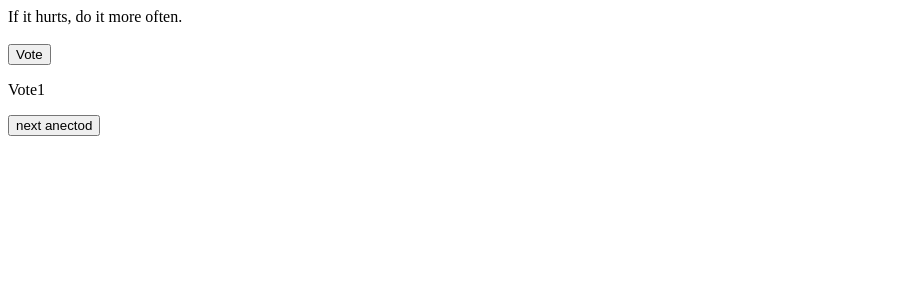
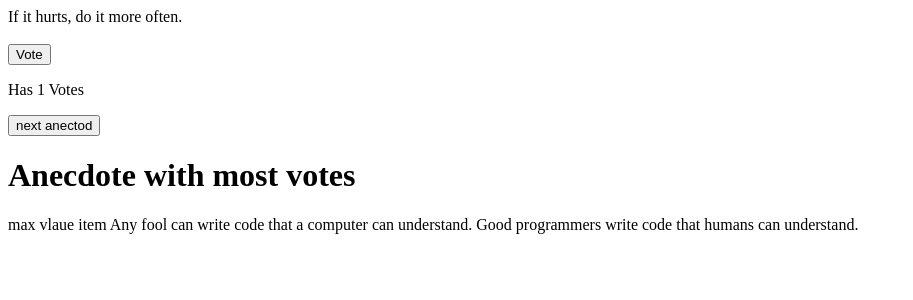
Before and after one commit to sohretturaman/fullstackopen-helsinky-exercises, a React (Vite) app in the folder part1/: page / in a window 1280 px wide. Shown: the top 300 px of the page, without its empty margins (0-913 px from the left). Built offline with nearby package versions, Linux system fonts and the light colour scheme.

Commit message:
exercise 1.14 has been completed in part1

```diff
--- a/part1/src/App.jsx
+++ b/part1/src/App.jsx
@@ -17,7 +17,7 @@ const App = () => {
 
   const Points = [1, 4, 6, 3, 2, 1, 3];
   const [selected, setSelected] = useState(0);
-  const [points, setPoints] = useState([1, 4, 6, 3, 2, 1, 3]);
+  const [points, setPoints] = useState([1, 4, 6, 7, 2, 1, 3]);
   if (selected >= anecdotes.length) {
     setSelected(0);
   }
@@ -29,17 +29,31 @@ const App = () => {
 
     console.log("copy value", selected, points[selected]);
   };
+  const findMax = () => {
+    let maxVal = points[0];
+    let whichItem = 0;
+
+    for (let i = 1; i < points.length; i++) {
+      if (points[i] > maxVal) {
+        maxVal = points[i];
+        whichItem = i;
+      }
+    }
+
+    return whichItem;
+  };
   return (
     <div>
       {anecdotes[selected]}
       <br />
       <br />
-
       <button onClick={handleVote}>Vote </button>
-      <p>Vote{points[selected]} </p>
+      <p>Has {points[selected]} Votes</p>
       <button onClick={() => setSelected((prev) => prev + 1)}>
         next anectod
       </button>
+      <h1>Anecdote with most votes</h1>
+      <p>max vlaue item {anecdotes[findMax()]} </p>
     </div>
   );
 };
```
